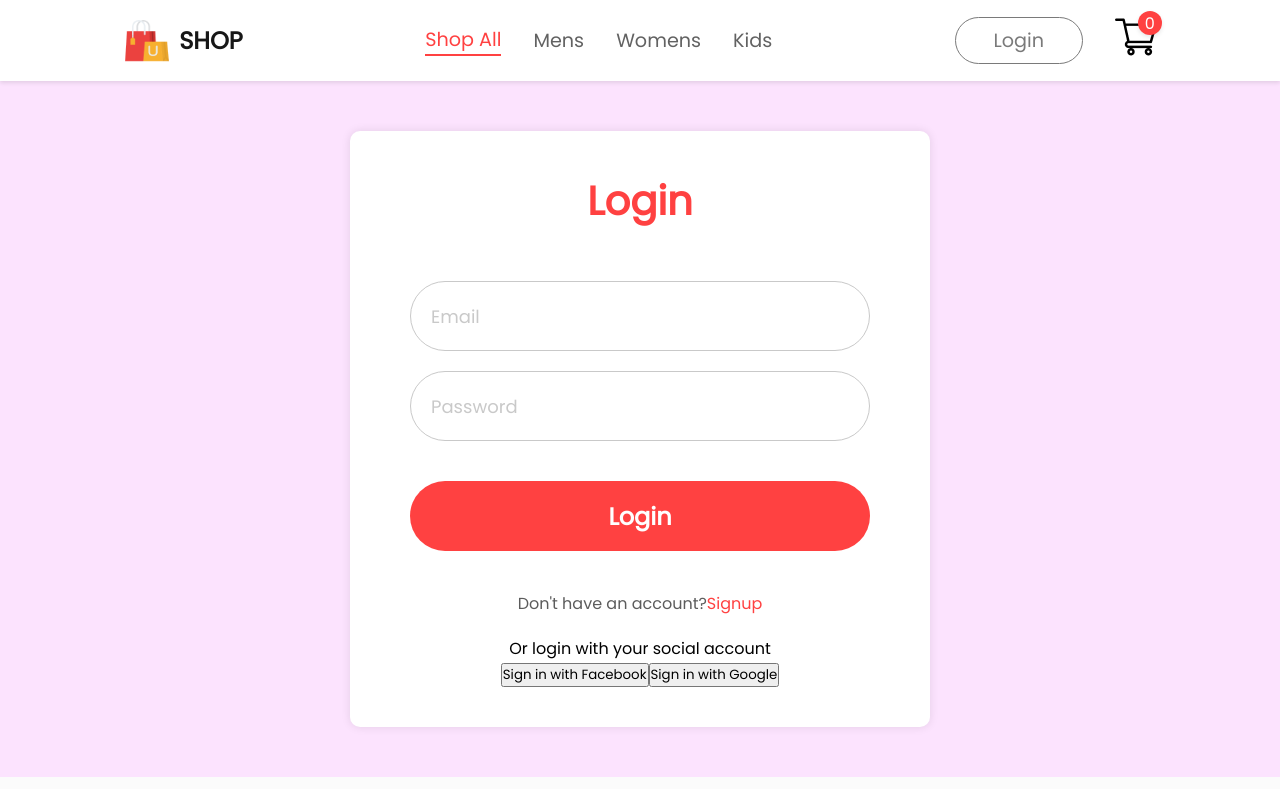
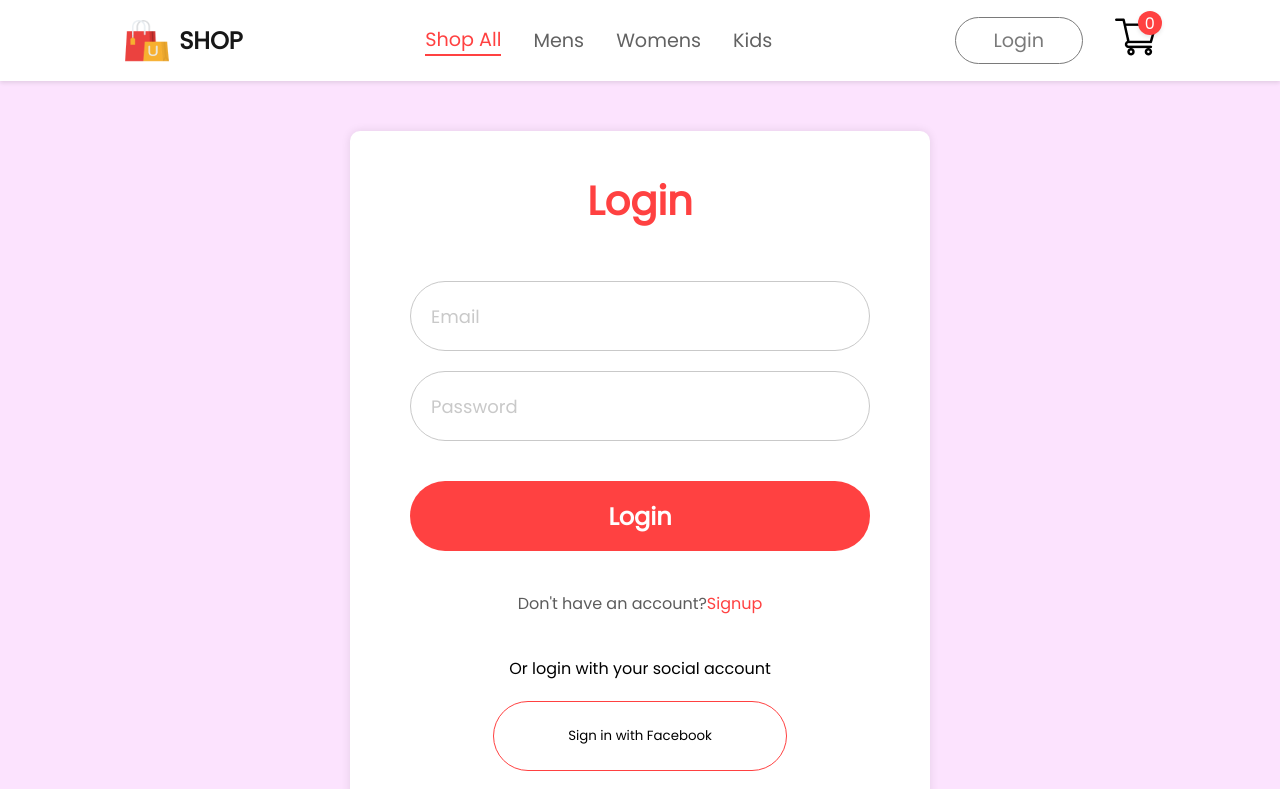
Before and after one commit to ArnaldoGonzalez81318/React-E-Commerce, a React (Create React App) app in the folder frontend/: page /login in a window 1280 px wide. Shown: the top 789 px of the page. Built offline with nearby package versions, Linux system fonts and the light colour scheme.

Commit message:
Update loginSignup.css

```diff
--- a/frontend/src/Pages/CSS/loginSignup.css
+++ b/frontend/src/Pages/CSS/loginSignup.css
@@ -105,35 +105,85 @@
   cursor: pointer;
 }
 
-.signup-agreement {
+.login-signup-agreement {
   width: 100%;
   margin-top: 20px;
   color: #5c5c5c;
 }
 
-.signup-agreement label {
+.login-signup-agreement label {
   display: flex;
   align-items: center;
   justify-content: center;
 }
 
-.signup-agreement input {
+.login-signup-agreement input {
   margin-right: 10px;
   cursor: pointer;
 }
 
-.signup-agreement p {
+.login-signup-agreement p {
   font-size: 0.875rem;
   text-align: center;
 }
 
-.signup-agreement p span {
+.login-signup-agreement p span {
   color: #ff4141;
   cursor: pointer;
 }
 
-.signup-agreement p span:hover {
+.login-signup-agreement p span:hover {
   text-decoration: underline;
+}
+
+.login-signup-footer {
+  width: 100%;
+  display: flex;
+  flex-direction: column;
+  justify-content: center;
+  align-items: center;
+  gap: 20px;
+  margin-top: 20px;
+}
+
+.login-signup-social {
+  display: flex;
+  flex-wrap: wrap;
+  justify-content: center;
+  align-items: center;
+  gap: 20px;
+}
+
+.login-signup-social button {
+  width: 100%;
+  height: 70px;
+  background-color: #fff;
+  border: 1px solid #ff4141;
+  border-radius: 75px;
+  display: flex;
+  justify-content: center;
+  align-items: center;
+  cursor: pointer;
+  transition: 0.3s;
+}
+
+.login-signup-social button img {
+  width: 30px;
+  height: 30px;
+}
+
+.login-signup-social button:hover {
+  background-color: #ff4141;
+}
+
+.login-signup-social button:hover img {
+  filter: invert(1);
+}
+
+.login-signup-social button span {
+  color: #ff4141;
+  font-size: 1.125rem;
+  font-weight: 600;
 }
 
 @media screen and (max-width: 768px) {
@@ -160,7 +210,7 @@
     font-size: 0.875rem;
   }
 
-  .signup-agreement p {
+  .login-signup-agreement p {
     font-size: 0.75rem;
   }
 }
```
